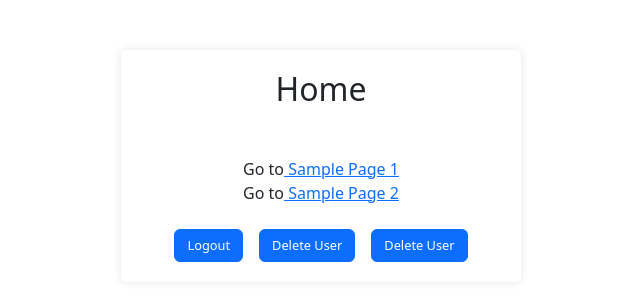
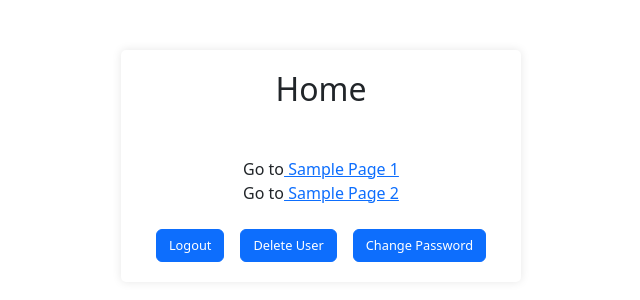
Before and after one commit to nuruddintipu/login-system-localstorage, a React (Create React App) app in the folder frontend/: page / in a window 1280 px wide. Shown: the part 234-534 px from the top of the page, without its empty margins (319-959 px from the left). Built offline with nearby package versions, Linux system fonts and the light colour scheme; sample sign-in values are in the browser's storage.

Commit message:
added changePasswordButton

```diff
--- /dev/null
+++ b/frontend/src/components/ChangePasswordButton.js
@@ -0,0 +1,15 @@
+import {Button} from "react-bootstrap";
+import {useNavigate} from "react-router-dom";
+import {getRoutePath} from "../routes/NamedLink";
+
+const ChangePasswordButton = () => {
+    const navigate = useNavigate();
+    const handleNavigate = () => {
+        navigate(getRoutePath('CHANGE_PASSWORD'));
+    };
+    return (
+        <Button variant = 'primary' onClick={handleNavigate} className = 'mt-4 mx-2' style={{fontSize: "0.8rem"}}>Change Password</Button>
+    );
+};
+
+export default ChangePasswordButton;
--- a/frontend/src/pages/HomePage.js
+++ b/frontend/src/pages/HomePage.js
@@ -3,6 +3,7 @@ import {NamedLink} from "../routes/NamedLink";
 import LogoutButton from "../components/LogoutButton";
 import DeleteButton from "../components/DeleteButton";
 import PageTemplate from "../components/PageTemplate";
+import ChangePasswordButton from "../components/ChangePasswordButton";
 
 function HomePage() {
     return (
@@ -18,7 +19,7 @@ function HomePage() {
             <div className="justify-content-center d-flex">
                 <LogoutButton />
                 <DeleteButton />
-                <DeleteButton />
+                <ChangePasswordButton />
             </div>
         </PageTemplate>
     );
--- a/frontend/src/pages/SamplePageOne.js
+++ b/frontend/src/pages/SamplePageOne.js
@@ -3,6 +3,7 @@ import {NamedLink} from "../routes/NamedLink";
 import LogoutButton from "../components/LogoutButton";
 import DeleteButton from "../components/DeleteButton";
 import PageTemplate from "../components/PageTemplate";
+import ChangePasswordButton from "../components/ChangePasswordButton";
 
 function SamplePageOne() {
     return (
@@ -18,7 +19,7 @@ function SamplePageOne() {
             <div className="justify-content-center d-flex">
                 <LogoutButton />
                 <DeleteButton />
-                <DeleteButton />
+                <ChangePasswordButton />
             </div>
         </PageTemplate>
     );
--- a/frontend/src/pages/SamplePageTwo.js
+++ b/frontend/src/pages/SamplePageTwo.js
@@ -3,6 +3,7 @@ import {NamedLink} from "../routes/NamedLink";
 import LogoutButton from "../components/LogoutButton";
 import DeleteButton from "../components/DeleteButton";
 import PageTemplate from "../components/PageTemplate";
+import ChangePasswordButton from "../components/ChangePasswordButton";
 
 function SamplePageTwo() {
     return (
@@ -19,7 +20,7 @@ function SamplePageTwo() {
             <div className="justify-content-center d-flex">
                 <LogoutButton />
                 <DeleteButton />
-                <DeleteButton />
+                <ChangePasswordButton />
             </div>
         </PageTemplate>
     );
```
